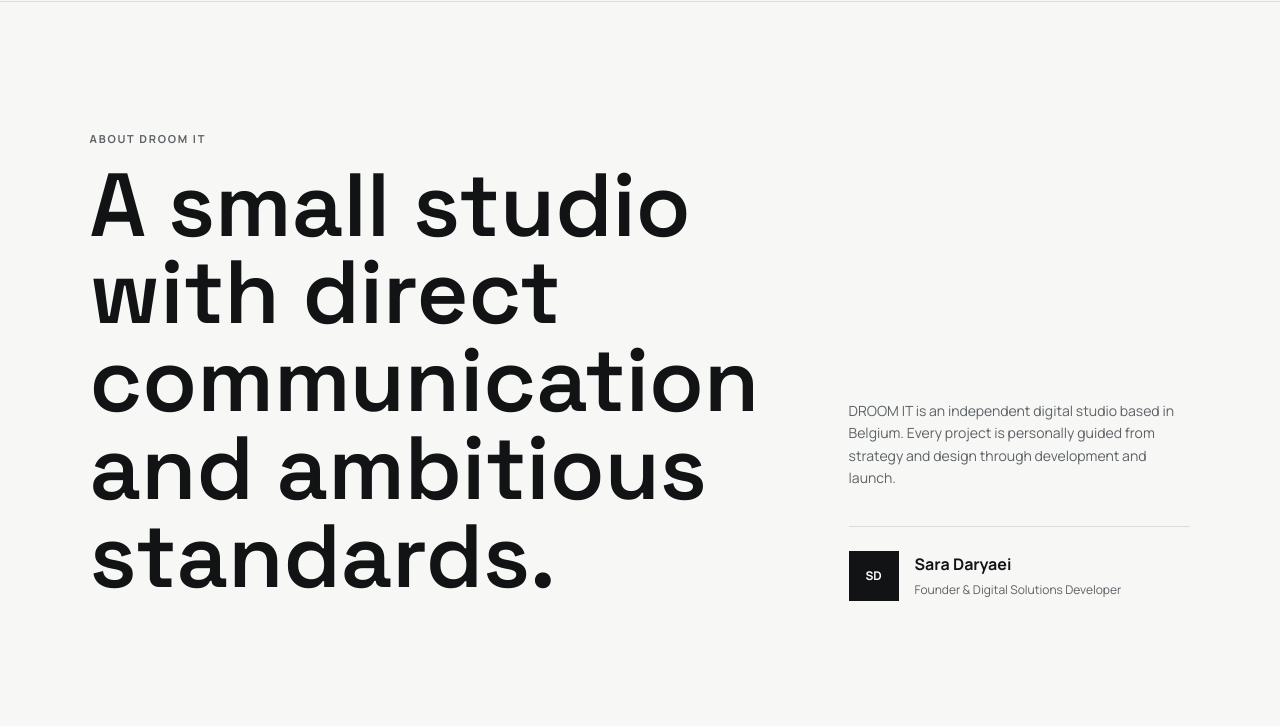
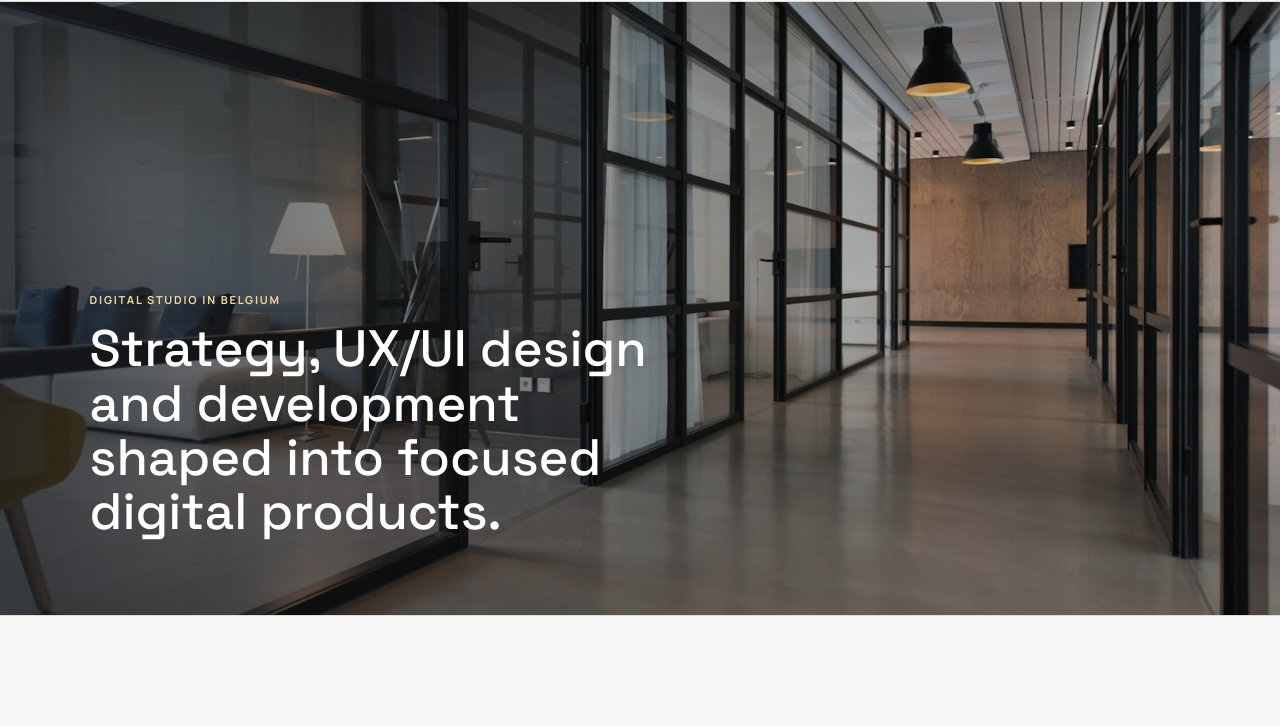
Before and after one commit to sara-daryaei/droom-it, a website: page about.html in a window 1280 px wide. Shown: the part 74-800 px from the top of the page. Drawn offline with Linux system fonts and the light colour scheme.

Commit message:
Add visual hero to about page

```diff
--- a/about.html
+++ b/about.html
@@ -14,13 +14,13 @@
     <meta property="og:title" content="About DROOM IT | Independent Digital Studio" />
     <meta property="og:description" content="Learn about DROOM IT, an independent digital studio in Belgium building professional digital solutions with direct communication." />
     <meta property="og:url" content="https://www.droomit.be/about" />
-    <meta property="og:image" content="https://www.droomit.be/assets/droom-it-logo.png" />
-    <meta property="og:image:alt" content="DROOM IT logo" />
+    <meta property="og:image" content="https://www.droomit.be/assets/about-digital-studio.jpg" />
+    <meta property="og:image:alt" content="Modern digital studio workspace for DROOM IT" />
     <meta name="twitter:card" content="summary_large_image" />
     <meta name="twitter:title" content="About DROOM IT | Independent Digital Studio" />
     <meta name="twitter:description" content="Learn about DROOM IT, an independent digital studio in Belgium building professional digital solutions with direct communication." />
-    <meta name="twitter:image" content="https://www.droomit.be/assets/droom-it-logo.png" />
-    <meta name="twitter:image:alt" content="DROOM IT logo" />
+    <meta name="twitter:image" content="https://www.droomit.be/assets/about-digital-studio.jpg" />
+    <meta name="twitter:image:alt" content="Modern digital studio workspace for DROOM IT" />
     <title>About DROOM IT | Independent Digital Studio</title>
     <link rel="preconnect" href="https://fonts.googleapis.com" />
     <link rel="preconnect" href="https://fonts.gstatic.com" crossorigin />
@@ -51,6 +51,19 @@
       </div>
     </header>
     <main>
+      <section class="about-hero-media" aria-label="DROOM IT digital studio workspace">
+        <img
+          src="./assets/about-digital-studio.jpg"
+          alt="Modern workspace for strategy, UX design and web development at DROOM IT"
+          width="1600"
+          height="1067"
+          fetchpriority="high"
+        />
+        <div class="about-hero-caption">
+          <p class="eyebrow">Digital studio in Belgium</p>
+          <p>Strategy, UX/UI design and development shaped into focused digital products.</p>
+        </div>
+      </section>
       <section class="section about about-page" id="about">
         <div class="about-statement">
           <p class="eyebrow" data-i18n="aboutEyebrow">About DROOM IT</p>
--- a/styles.css
+++ b/styles.css
@@ -342,8 +342,55 @@ h1 {
   margin-top: 0;
 }
 
+.about-hero-media {
+  position: relative;
+  height: clamp(340px, 48vw, 620px);
+  border-bottom: 1px solid var(--line);
+  overflow: hidden;
+  background: var(--ink);
+}
+
+.about-hero-media img {
+  width: 100%;
+  height: 100%;
+  display: block;
+  object-fit: cover;
+}
+
+.about-hero-media::after {
+  content: "";
+  position: absolute;
+  inset: 0;
+  background: linear-gradient(
+    90deg,
+    rgba(17, 19, 21, 0.78) 0%,
+    rgba(17, 19, 21, 0.36) 42%,
+    rgba(17, 19, 21, 0.08) 100%
+  );
+}
+
+.about-hero-caption {
+  position: absolute;
+  left: clamp(20px, 7vw, 112px);
+  bottom: clamp(28px, 6vw, 76px);
+  z-index: 1;
+  max-width: 620px;
+  color: var(--white);
+}
+
+.about-hero-caption .eyebrow {
+  color: var(--gold-light);
+}
+
+.about-hero-caption p:last-child {
+  margin-top: 14px;
+  font-family: var(--font-display);
+  font-size: clamp(28px, 4vw, 58px);
+  line-height: 1.06;
+}
+
 .about-page {
-  min-height: calc(100vh - 176px);
+  min-height: auto;
   align-items: center;
 }
 
@@ -751,6 +798,14 @@ h1 {
     grid-template-columns: 1fr;
   }
 
+  .about-hero-media::after {
+    background: linear-gradient(
+      180deg,
+      rgba(17, 19, 21, 0.16) 0%,
+      rgba(17, 19, 21, 0.78) 100%
+    );
+  }
+
   .process-grid {
     grid-template-columns: repeat(2, minmax(0, 1fr));
   }
@@ -819,6 +874,14 @@ h1 {
     padding: 18px;
   }
 
+  .about-hero-media {
+    height: 420px;
+  }
+
+  .about-hero-caption {
+    right: 20px;
+  }
+
   .section-heading {
     grid-template-columns: 1fr;
   }
```
Also changed, not shown: assets/about-digital-studio.jpg (added).
